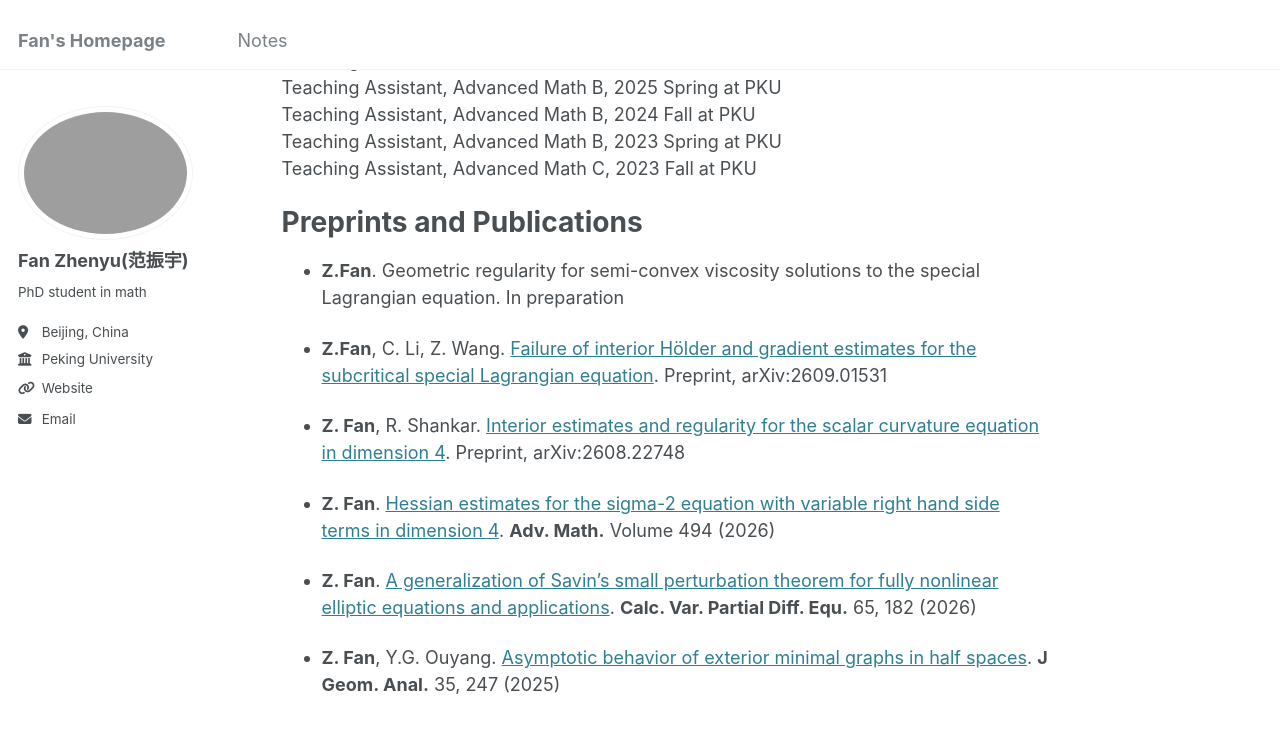
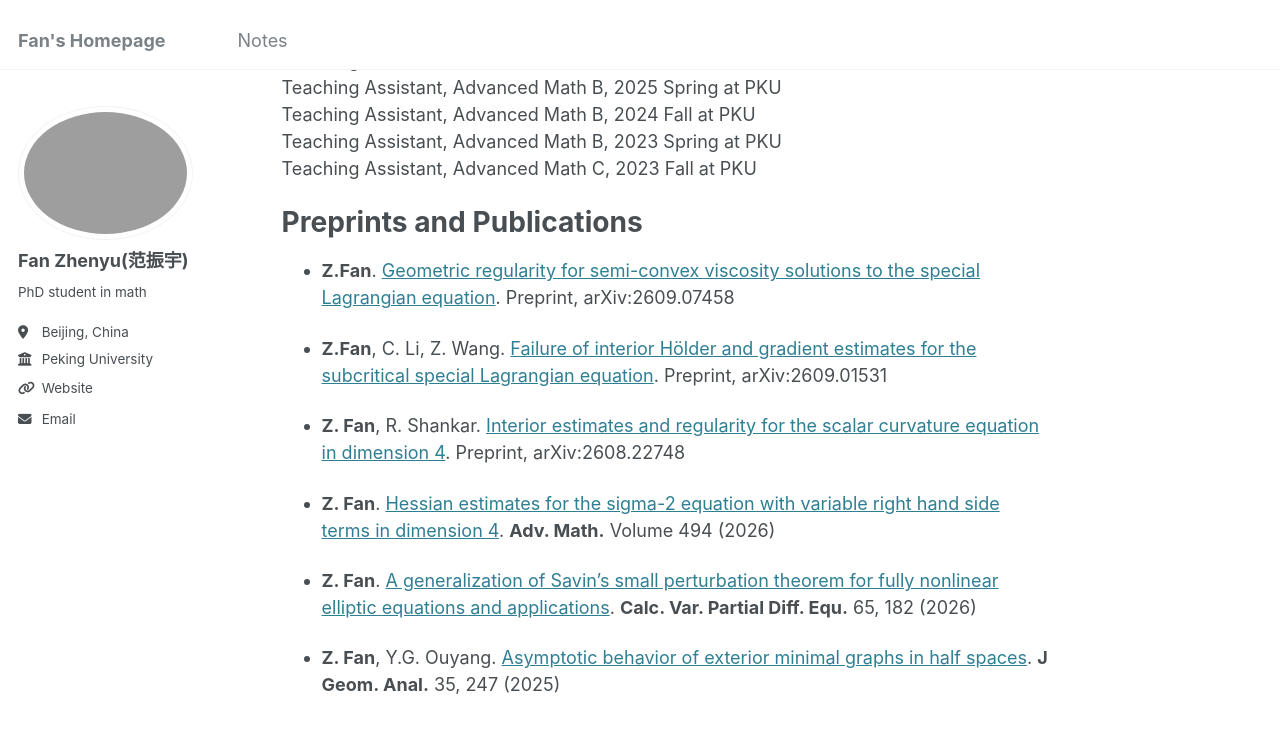
Before and after one commit to fanzymath/fanzymath.github.io, a Jekyll site: the page built from _pages/about.md, in a window 1280 px wide and 900 px high, scrolled down 805 px. Shown: the top 733 px of the window. Built offline with Jekyll 4.4.1, drawn with Linux system fonts in a browser that asks for light colours.

Commit message:
Update about.md

```diff
--- a/_pages/about.md
+++ b/_pages/about.md
@@ -43,7 +43,7 @@ Teaching Assistant, Advanced Math C, 2023 Fall at PKU
 Preprints and Publications
 ======
 
-- **Z.Fan**. Geometric regularity for semi-convex viscosity solutions to the special Lagrangian equation. In preparation
+- **Z.Fan**. [Geometric regularity for semi-convex viscosity solutions to the special Lagrangian equation](https://doi.org/10.48550/arXiv.2609.07458). Preprint, arXiv:2609.07458
 
 - **Z.Fan**, C. Li, Z. Wang. [Failure of interior Hölder and gradient estimates for the subcritical special Lagrangian equation](https://doi.org/10.48550/arXiv.2609.01531). Preprint, arXiv:2609.01531
 
```
